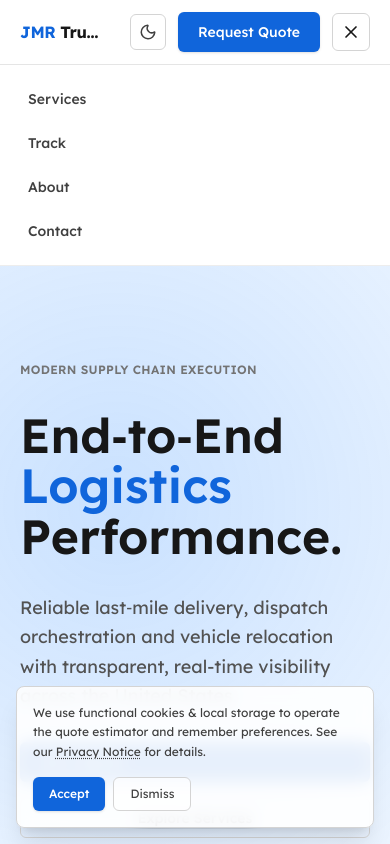
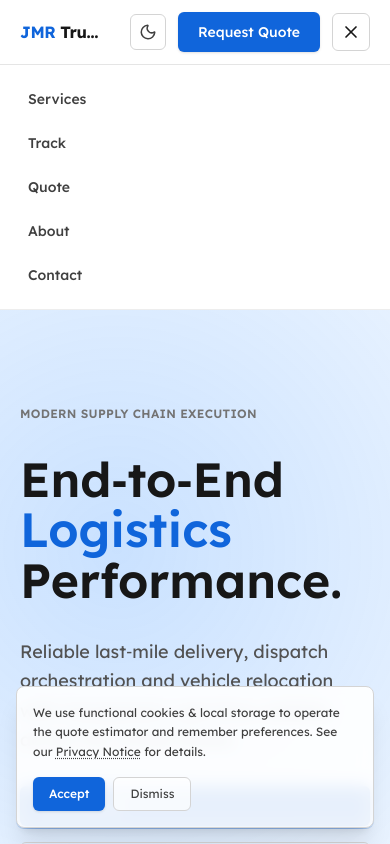
Before and after one commit to Mahenul-Haque-Chowdhury/Logistics, a Next.js app: page / in a window 390 px wide. Both pictures are taken after a click on the button 351 px from the left and 32 px from the top of the page. Shown: the top 844 px of the page. Built offline with nearby package versions, Linux system fonts and the light colour scheme.

Commit message:
fix(nav): keep quote link in mobile menu; hide top button only on mobile

```diff
--- a/src/components/layout/Navbar.tsx
+++ b/src/components/layout/Navbar.tsx
@@ -68,7 +68,7 @@ export function Navbar() {
 				{/* Right: Utilities */}
 				<div className="flex items-center gap-3 flex-shrink-0">
 					<ThemeToggle />
-					<Link href="/quote" className="hidden lg:inline-flex btn-primary h-10 px-5 text-sm font-medium whitespace-nowrap leading-none" onClick={close}>Request Quote</Link>
+					<Link href="/quote" className="hidden md:inline-flex btn-primary h-10 px-5 text-sm font-medium whitespace-nowrap leading-none" onClick={close}>Request Quote</Link>
 					<button
 						className="md:hidden inline-flex items-center justify-center p-2 rounded-md border border-neutral-300 dark:border-neutral-700 focus-ring"
 						onClick={()=>setOpen(o=>!o)}
@@ -91,7 +91,7 @@ export function Navbar() {
 						className="md:hidden border-t border-neutral-200 dark:border-neutral-800 bg-white/95 dark:bg-neutral-950/95 backdrop-blur"
 					>
 						<div className="container py-4 flex flex-col gap-2 text-sm font-medium">
-							{links.filter(l=>l.href !== '/quote').map(l => {
+							{links.map(l => {
 								const active = pathname === l.href;
 								return (
 									<Link
```
